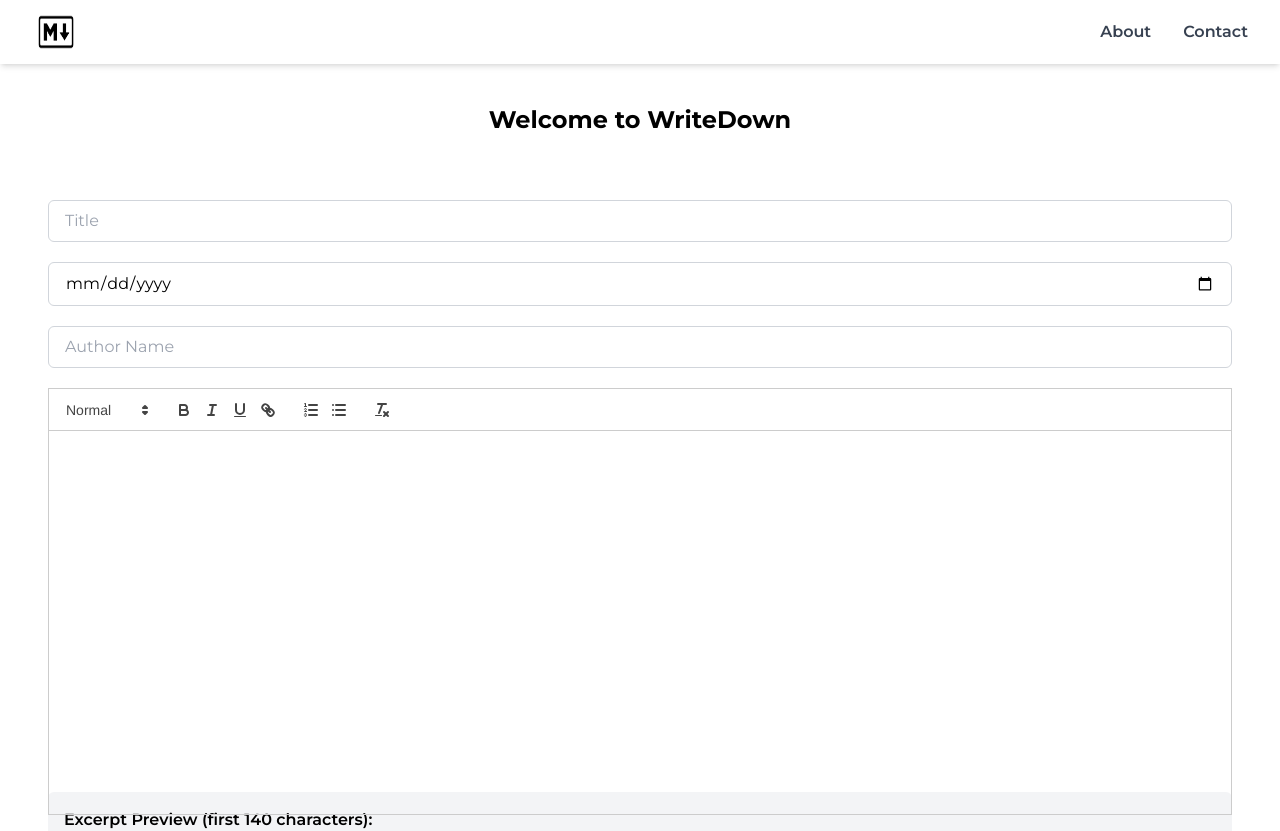
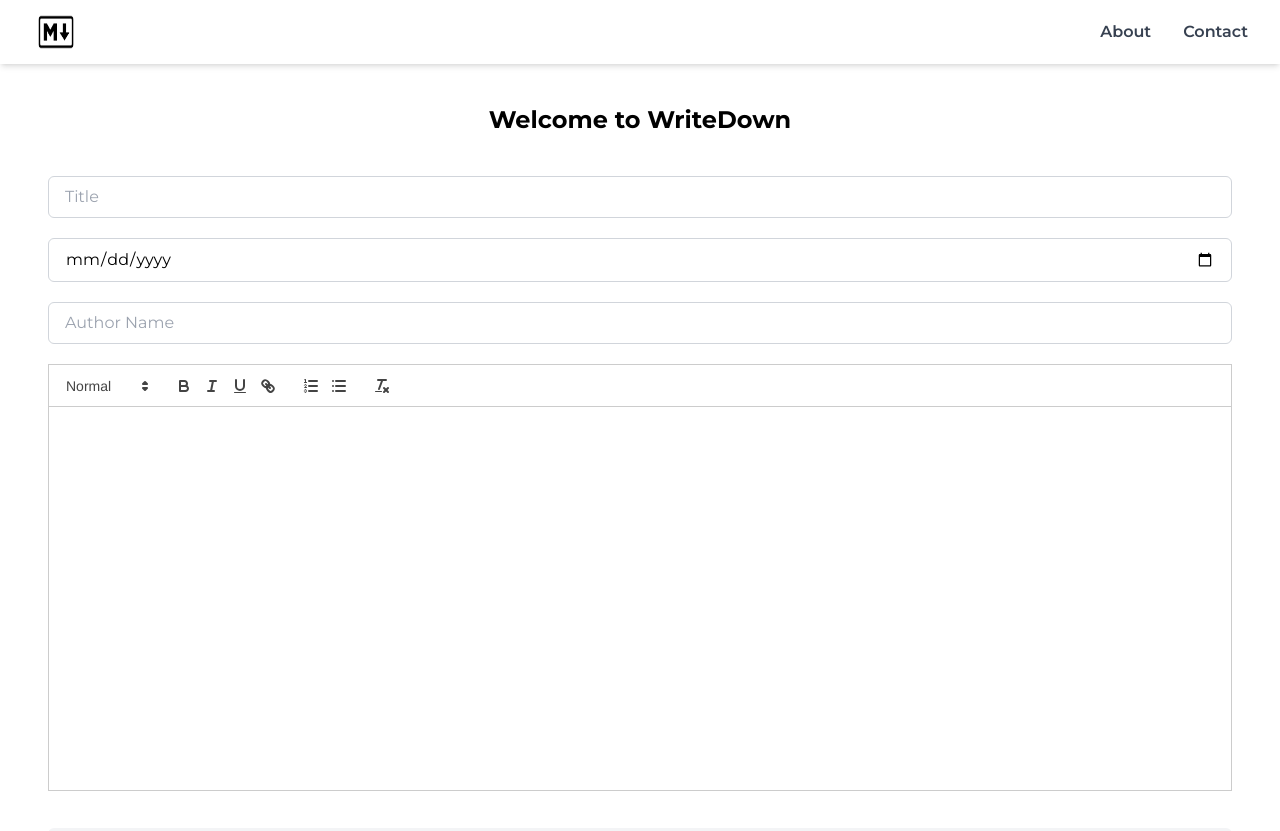
Before and after one commit to BernardoRaposo/WriteDown, a Next.js app: page / in a window 1280 px wide. Shown: the top 831 px of the page. Built offline with nearby package versions, Linux system fonts and the light colour scheme.

Commit message:
second commit

```diff
--- a/app/components/Editor.js
+++ b/app/components/Editor.js
@@ -40,7 +40,7 @@
   };
 
   return (
-    <div className="container mx-auto px-4 py-6">
+    <div className="container mx-auto px-4">
       <div className="mb-5">
         <input
           type="text"
@@ -67,7 +67,7 @@
           className="w-full px-4 py-2 border border-gray-300 rounded-md focus:outline-none focus:ring-2 focus:ring-blue-500"
         />
       </div>
-      <div className="h-96 mb-5">
+      <div className="h-96 mb-20">
         <ReactQuill
           value={content}
           onChange={setContent}
```
